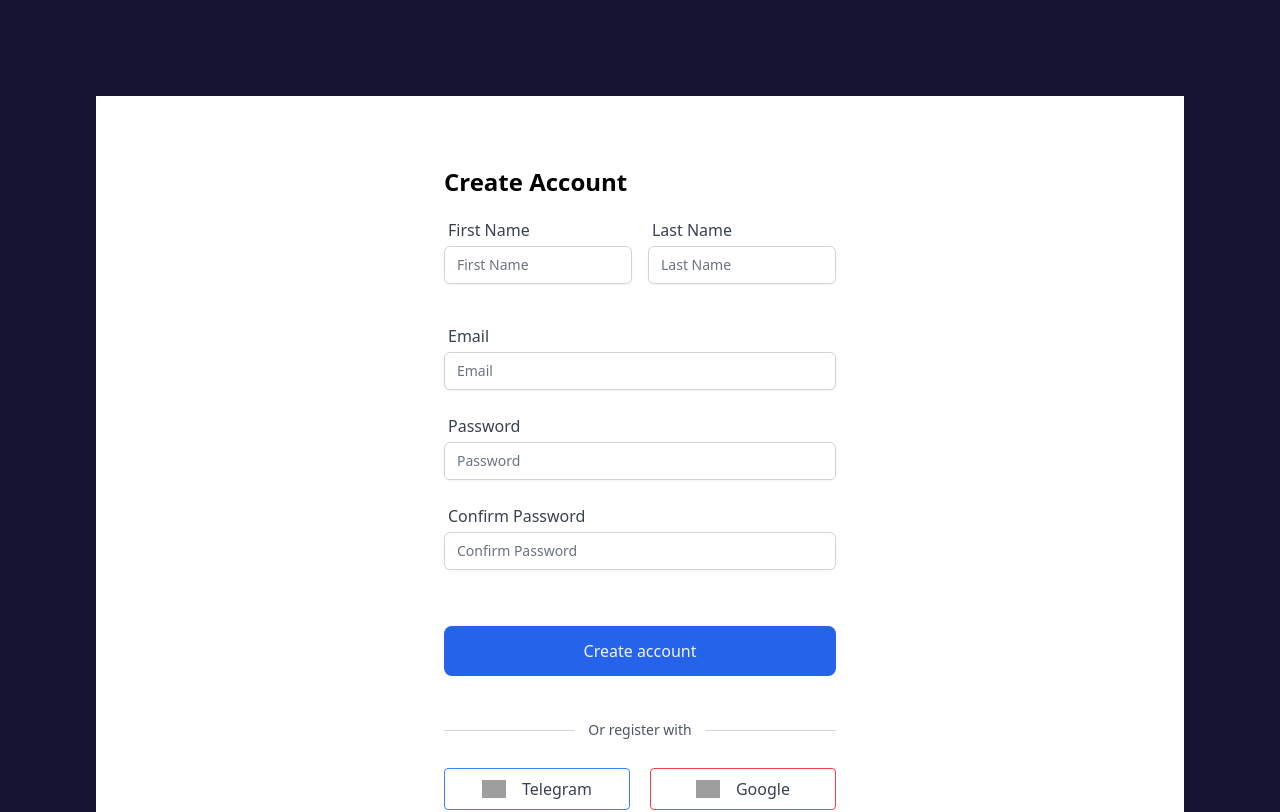
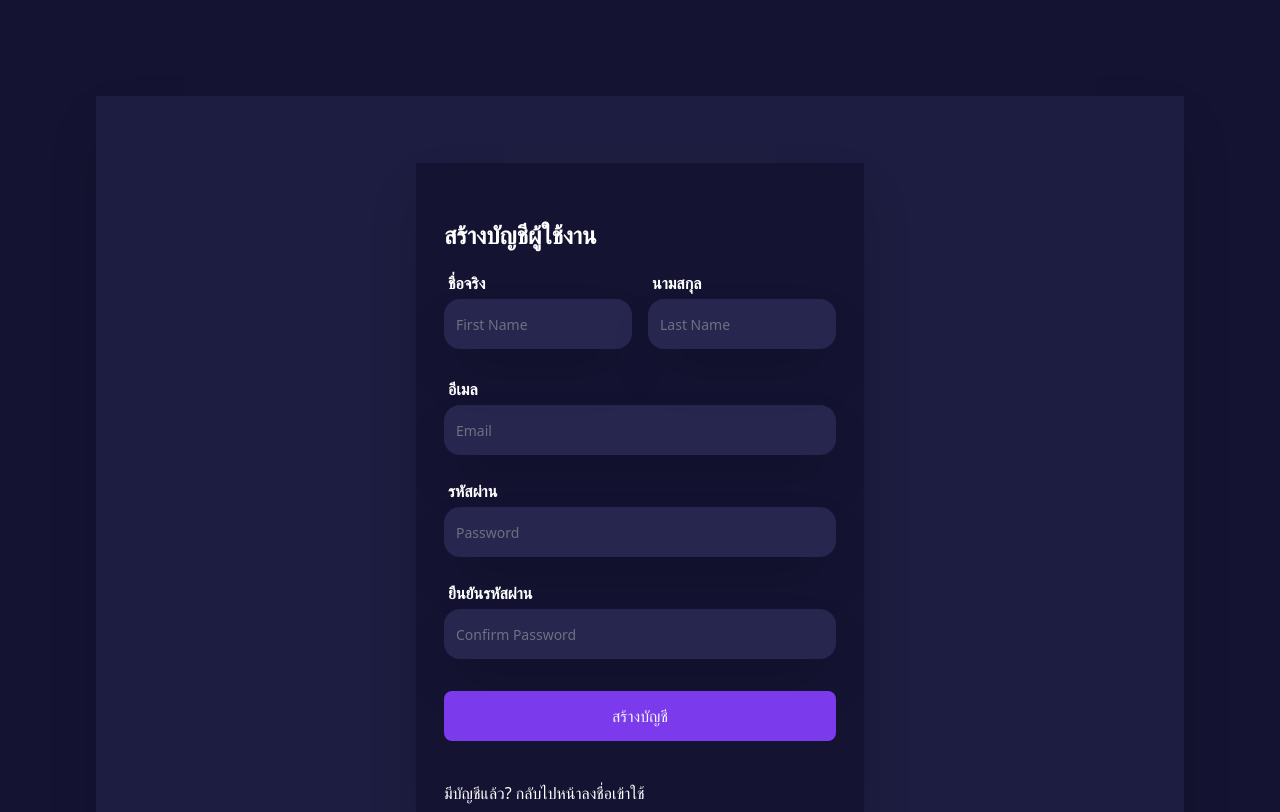
Before and after one commit to JuneKR/money-mate, a Next.js app in the folder frontend/: page /UserManagement/register in a window 1280 px wide. Shown: the top 812 px of the page. Built offline with nearby package versions, Linux system fonts and the light colour scheme; grey boxes are pictures that could not be loaded.

Commit message:
add register design

```diff
--- a/frontend/src/pages/UserManagement/register.tsx
+++ b/frontend/src/pages/UserManagement/register.tsx
@@ -1,7 +1,28 @@
-import React, { useState } from "react";
+import React, { ChangeEvent, useState, useEffect } from "react";
+import ReactDOM from "react-dom";
 import styles from "@/styles/Home.module.css";
 import Head from "next/head";
 import { useRouter } from "next/router";
+import Backdrop from "@mui/material/Backdrop";
+import Box from "@mui/material/Box";
+import Modal from "@mui/material/Modal";
+import Fade from "@mui/material/Fade";
+import Button from "@mui/material/Button";
+import Typography from "@mui/material/Typography";
+
+const style = {
+  justifyContent: "center",
+  position: "absolute",
+  top: "50%",
+  left: "50%",
+  transform: "translate(-50%, -50%)",
+  width: 400,
+  height: 300,
+  bgcolor: "#141332",
+  boxShadow: 24,
+  p: 4,
+};
+
 const RegisterPage: React.FC = () => {
   const router = useRouter();
   const [firstName, setFirstName] = useState("");
@@ -9,6 +30,9 @@ const RegisterPage: React.FC = () => {
   const [email, setEmail] = useState("");
   const [password, setPassword] = useState("");
   const [confirmPassword, setConfirmPassword] = useState("");
+  const [passwordWarning, setPasswordWarning] = useState("");
+  const [open, setOpen] = React.useState(false);
+
   const registerInformation = {
     first_name: firstName,
     last_name: lastName,
@@ -19,6 +43,13 @@ const RegisterPage: React.FC = () => {
     password: password,
     conf_password: confirmPassword,
   };
+  const handleOpen = () => {
+    setOpen(true);
+  };
+  const handleClose = () => {
+    setOpen(false);
+  };
+
   const href = "/UserManagement/login";
   const register = async () => {
     try {
@@ -34,9 +65,11 @@ const RegisterPage: React.FC = () => {
       } else {
         const errorData = await response.json();
         console.log(errorData);
+        handleOpen();
       }
     } catch (error) {
       console.error(error);
+      handleOpen();
     }
   };
 
@@ -47,6 +80,7 @@ const RegisterPage: React.FC = () => {
   const handleLogin = () => {
     router.push("/UserManagement/login");
   };
+
   return (
     <>
       <Head>
@@ -59,25 +93,36 @@ const RegisterPage: React.FC = () => {
       </Head>
 
       <main className={styles.main}>
-        <div className="flex items-center justify-center w-full h-screen min-h-screen mx-auto bg-white lg:flex-row">
+        <div
+          style={{ backgroundColor: "#1D1D41" }}
+          className="shadow-2xl flex items-center justify-center w-full h-screen min-h-screen mx-auto lg:flex-row"
+        >
           <div className="items-center w-full px-4 mt-4 space-y-4 lg:w-2/3 lg:mt-0 sm:px-16 md:px-32 lg:px-0 xl:mx-24 lg:mx-0">
-            <div className="w-4/5 px-2 py-4 mx-auto bg-white sm:max-w-md sm:px-5 pt-14">
+            <div
+              style={{ backgroundColor: "#141332" }}
+              className="shadow-2xl w-full px-2 py-4 mx-auto sm:max-w-md sm:px-5 pt-14"
+            >
               <div className="flex-1 px-2">
-                <h3 className="text-2xl font-semibold text-black ">
-                  Create Account
+                <h3 className="text-2xl font-bold text-white ">
+                  สร้างบัญชีผู้ใช้งาน
                 </h3>
                 <form action="#" className="my-4" onSubmit={handleSubmit}>
-                  <div className="grid grid-cols-2 gap-4 mb-4">
+                  <div className="grid grid-cols-2 gap-4">
                     <div>
                       <label htmlFor="firstname" className="block">
-                        <span className="block m-1 font-medium text-gray-700 hover:border-b hover:border-gray-800">
-                          First Name
+                        <span className="block m-1 font-bold text-white">
+                          ชื่อจริง
                         </span>
                         <input
                           type="text"
                           id="fname"
                           placeholder="First Name"
-                          className="block w-full px-3 py-2 text-sm placeholder-gray-500 border border-gray-300 rounded-md shadow-sm placeholder:text-gray-400 focus:outline-none focus:ring-1 focus:ring-blue-500 focus:border-blue-500 invalid:text-pink-700 invalid:focus:ring-pink-700 invalid:focus:border-pink-700 peer"
+                          style={{
+                            width: "100%",
+                            height: "50px",
+                            backgroundColor: "#27264E",
+                          }}
+                          className="text-white block w-full px-3 py-2 text-sm placeholder-gray-500 rounded-2xl shadow-2xl placeholder:text-gray-400 focus:outline-none focus:ring-1 focus:ring-blue-500 focus:border-blue-500 invalid:text-pink-700 invalid:focus:ring-pink-700 invalid:focus:border-pink-700 peer"
                           value={firstName}
                           onChange={(e) => setFirstName(e.target.value)}
                         />
@@ -88,14 +133,19 @@ const RegisterPage: React.FC = () => {
                     </div>
                     <div>
                       <label htmlFor="lastname" className="block">
-                        <span className="block m-1 font-medium text-gray-700 hover:border-b hover:border-gray-800">
-                          Last Name
+                        <span className="block m-1 font-bold text-white">
+                          นามสกุล
                         </span>
                         <input
                           type="text"
                           id="lname"
                           placeholder="Last Name"
-                          className="block w-full px-3 py-2 text-sm placeholder-gray-500 border border-gray-300 rounded-md shadow-sm placeholder:text-gray-400 focus:outline-none focus:ring-1 focus:ring-blue-500 focus:border-blue-500 invalid:text-pink-700 invalid:focus:ring-pink-700 invalid:focus:border-pink-700 peer"
+                          style={{
+                            width: "100%",
+                            height: "50px",
+                            backgroundColor: "#27264E",
+                          }}
+                          className="text-white block w-full px-3 py-2 text-sm placeholder-gray-500 rounded-2xl shadow-2xl placeholder:text-gray-400 focus:outline-none focus:ring-1 focus:ring-blue-500 focus:border-blue-500 invalid:text-pink-700 invalid:focus:ring-pink-700 invalid:focus:border-pink-700 peer"
                           value={lastName}
                           onChange={(e) => setLastName(e.target.value)}
                         />
@@ -106,14 +156,19 @@ const RegisterPage: React.FC = () => {
                     </div>
                   </div>
                   <label htmlFor="email" className="block">
-                    <span className="block m-1 font-medium text-gray-700 hover:border-b">
-                      Email
+                    <span className="block m-1 font-bold text-white">
+                      อีเมล
                     </span>
                     <input
                       type="text"
                       id="code"
                       placeholder="Email"
-                      className="block w-full px-3 py-2 text-sm placeholder-gray-500 border border-gray-300 rounded-md shadow-sm placeholder:text-gray-400 focus:outline-none focus:ring-1 focus:ring-blue-500 focus:border-blue-500"
+                      style={{
+                        width: "100%",
+                        height: "50px",
+                        backgroundColor: "#27264E",
+                      }}
+                      className="text-white block w-full px-3 py-2 text-sm placeholder-gray-500 rounded-2xl shadow-2xl placeholder:text-gray-400 focus:outline-none focus:ring-1 focus:ring-blue-500 focus:border-blue-500 invalid:text-pink-700 invalid:focus:ring-pink-700 invalid:focus:border-pink-700 peer"
                       value={email}
                       onChange={(e) => setEmail(e.target.value)}
                     />
@@ -122,15 +177,20 @@ const RegisterPage: React.FC = () => {
                     </p>
                   </label>
                   <label htmlFor="password" className="block">
-                    <span className="block m-1 font-medium text-gray-700">
-                      Password
+                    <span className="block m-1 font-bold text-white">
+                      รหัสผ่าน
                     </span>
                     <input
                       type="password"
                       id="password"
                       placeholder="Password"
                       minLength={5}
-                      className="block w-full px-3 py-2 text-sm placeholder-gray-500 border border-gray-300 rounded-md shadow-sm placeholder:text-gray-400 focus:outline-none focus:ring-1 focus:ring-blue-500 focus:border-blue-500 invalid:text-pink-700 invalid:focus:ring-pink-700 invalid:focus:border-pink-700 peer"
+                      style={{
+                        width: "100%",
+                        height: "50px",
+                        backgroundColor: "#27264E",
+                      }}
+                      className="text-white block w-full px-3 py-2 text-sm placeholder-gray-500 rounded-2xl shadow-2xl placeholder:text-gray-400 focus:outline-none focus:ring-1 focus:ring-blue-500 focus:border-blue-500 invalid:text-pink-700 invalid:focus:ring-pink-700 invalid:focus:border-pink-700 peer"
                       value={password}
                       onChange={(e) => setPassword(e.target.value)}
                     />
@@ -139,70 +199,110 @@ const RegisterPage: React.FC = () => {
                     </p>
                   </label>
                   <label htmlFor="password" className="block">
-                    <span className="block m-1 font-medium text-gray-700">
-                      Confirm Password
+                    <span className="block m-1 font-bold text-white">
+                      ยืนยันรหัสผ่าน
                     </span>
                     <input
                       type="password"
                       id="password"
                       placeholder="Confirm Password"
                       minLength={5}
-                      className="block w-full px-3 py-2 text-sm placeholder-gray-500 border border-gray-300 rounded-md shadow-sm placeholder:text-gray-400 focus:outline-none focus:ring-1 focus:ring-blue-500 focus:border-blue-500 invalid:text-pink-700 invalid:focus:ring-pink-700 invalid:focus:border-pink-700 peer"
+                      style={{
+                        width: "100%",
+                        height: "50px",
+                        backgroundColor: "#27264E",
+                      }}
+                      className="text-white block w-full px-3 py-2 text-sm placeholder-gray-500 rounded-2xl shadow-2xl placeholder:text-gray-400 focus:outline-none focus:ring-1 focus:ring-blue-500 focus:border-blue-500 invalid:text-pink-700 invalid:focus:ring-pink-700 invalid:focus:border-pink-700 peer"
                       value={confirmPassword}
-                      onChange={(e) => setConfirmPassword(e.target.value)}
+                      onChange={(e) => {
+                        setConfirmPassword(e.target.value);
+                        if (
+                          password !== e.target.value &&
+                          password !== "" &&
+                          e.target.value !== ""
+                        ) {
+                          e.target.classList.add("border-red-500");
+                          setPasswordWarning("Passwords do not match");
+                          // <p className="m-1 text-xs text-pink-700 peer-invalid:visible">
+                          //   less than 5 characters
+                          // </p>;
+                        } else {
+                          e.target.classList.remove("border-green-500");
+                          setPasswordWarning("");
+                        }
+                      }}
                     />
-                    <p className="invisible m-1 text-xs text-pink-700 peer-invalid:visible">
-                      less than 5 characters
-                    </p>
+                    {passwordWarning && (
+                      <p className="m-1 text-xs text-red-500">
+                        {passwordWarning}
+                      </p>
+                    )}
                   </label>
                   <button
                     type="submit"
-                    className="w-full inline-flex mb-4 items-center justify-center text-gray-100  font-medium leading-none mt-8 bg-blue-600 rounded-lg py-3 px-8 border border-transparent transform-gpu hover:-translate-y-0.5  transition-all duration-150 hover:text-gray-200 hover:bg-blue-700 text-sm sm:text-base"
+                    className="w-full inline-flex mb-4 items-center justify-center text-gray-100  font-medium leading-none mt-8 bg-purple-600 rounded-lg py-3 px-8 border border-transparent transform-gpu hover:-translate-y-0.5  transition-all duration-150 hover:text-gray-200 hover:bg-blue-700 text-sm sm:text-base"
                   >
-                    Create account
+                    สร้างบัญชี
                   </button>
-                  {/* <small>By registering, I agree to <span className="font-bold line-through">Rookie</span> <span className="font-semibold underline">Terms of service</span> and <span className="font-semibold underline">Privacy policy</span>.</small> */}
-
-                  <div className="flex items-center text-center mt-7">
-                    <hr className="w-full border-gray-300 rounded-md border-1" />
-                    <label className="block w-full text-sm font-medium text-gray-600">
-                      Or register with
-                    </label>
-                    <hr className="w-full border-gray-300 rounded-md border-1" />
-                  </div>
-                  <div className="flex justify-center w-full mt-7">
-                    <button className="inline-flex items-center justify-center w-1/2 px-4 py-2 mr-2 text-sm text-gray-700 transition duration-500 ease-in-out transform bg-white border border-blue-500 rounded cursor-pointer sm:mr-5 sm:text-base hover:-translate-x hover:scale-105">
-                      <img
-                        src="https://cdn-icons-png.flaticon.com/128/2111/2111644.png"
-                        alt="Telegram Icon"
-                        className="w-4 mr-2 sm:w-6 sm:mr-4"
-                      />
-                      Telegram
-                    </button>
-                    <button className="inline-flex items-center justify-center w-1/2 px-4 py-2 text-sm text-gray-700 transition duration-500 ease-in-out transform bg-white border border-red-500 rounded cursor-pointer sm:text-base hover:-translate-x hover:scale-105">
-                      <img
-                        src="https://cdn-icons-png.flaticon.com/128/300/300221.png"
-                        alt="Google Icon"
-                        className="w-4 mr-2 sm:w-6 sm:mr-4"
-                      />
-                      Google
-                    </button>
-                  </div>
-                  {/* <div className="mt-7">
-                                <div className="flex items-center justify-center cursor-pointer hover:text-blue-600">
-                                    <label onClick={handleLogin} className="mr-2 text-sm text-center sm:text-base">Log in to an existing account</label>
-                                </div>
-                            </div> */}
                 </form>
                 <div className="py-2">
                   <button onClick={handleLogin}>
-                    <p className="text-black">มีบัญชีแล้ว? กลับไปหน้าลงชื่อเข้าใช้</p>
+                    <p className="text-white hover:text-blue-500">
+                      มีบัญชีแล้ว? กลับไปหน้าลงชื่อเข้าใช้
+                    </p>
                   </button>
                 </div>
               </div>
             </div>
           </div>
         </div>
+        <Modal
+          aria-labelledby="transition-modal-title"
+          aria-describedby="transition-modal-description"
+          open={open}
+          onClose={handleClose}
+          closeAfterTransition
+          slots={{ backdrop: Backdrop }}
+          slotProps={{
+            backdrop: {
+              timeout: 500,
+            },
+          }}
+        >
+          <Fade in={open}>
+            <Box
+              sx={style}
+              className="rounded-lg juestify-center item-center"
+            >
+              <Typography
+                id="transition-modal-title"
+                variant="h6"
+                component="h2"
+                className="rounded-full px-4 pt-5 text-center"
+              >
+                <h1 className="text-2xl bg-red-500 shadow-2xl p-3 rounded-full">
+                  แจ้งเตือน!
+                </h1>
+              </Typography>
+              <Typography
+                id="transition-modal-description"
+                sx={{ mt: 2 }}
+                className="pb-5"
+              >
+                ข้อมูลของคุณไม่ถูกต้องหรือไม่มีข้อมูล
+                โปรดตรวจสอบอย่างละเอียดอีกครั้ง
+              </Typography>
+              <div className="px-20">
+                <button
+                  onClick={handleClose}
+                  className="w-full items-center justify-center text-gray-100  font-medium leading-none bg-purple-600 rounded-lg py-3 px-8 border border-transparent transform-gpu hover:-translate-y-0.5  transition-all duration-150 hover:text-gray-200 hover:bg-blue-700 text-sm sm:text-base"
+                >
+                  โอเค
+                </button>
+              </div>
+            </Box>
+          </Fade>
+        </Modal>
       </main>
     </>
   );
```
